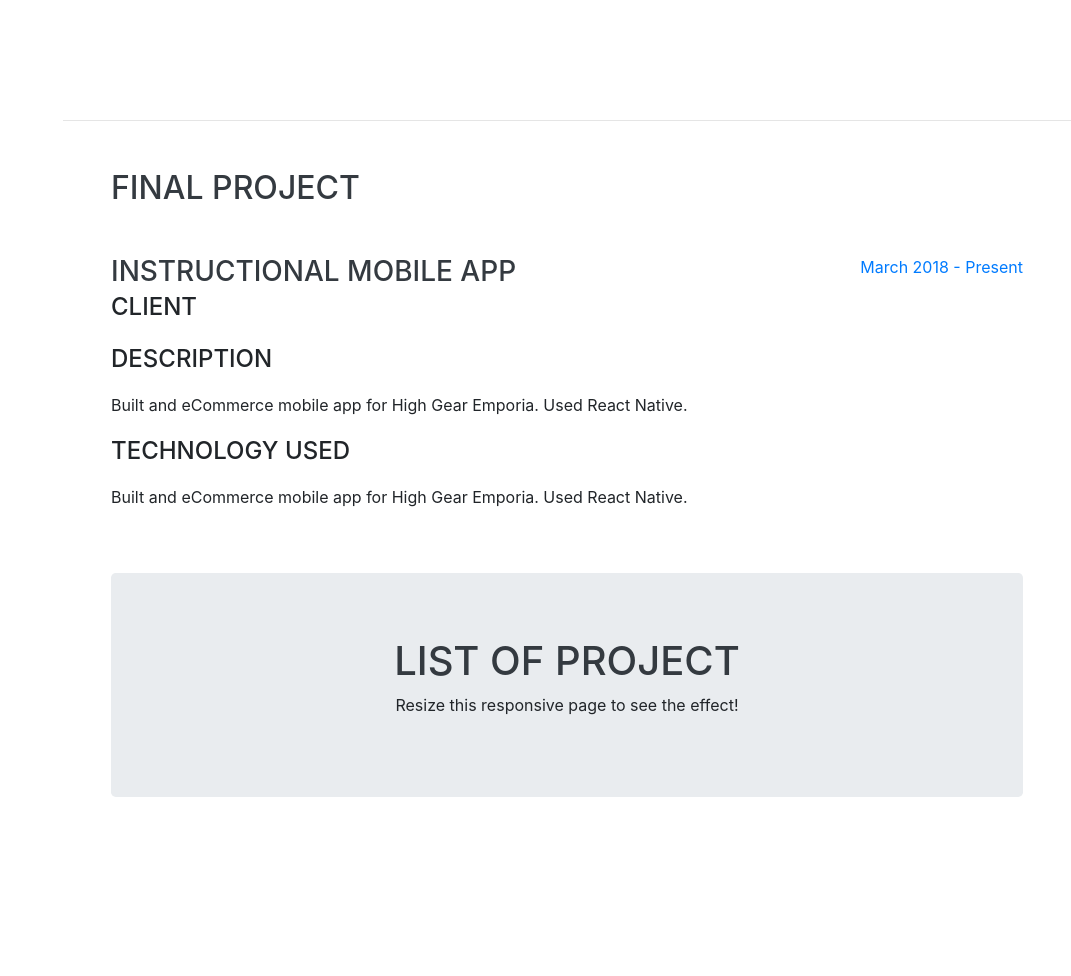
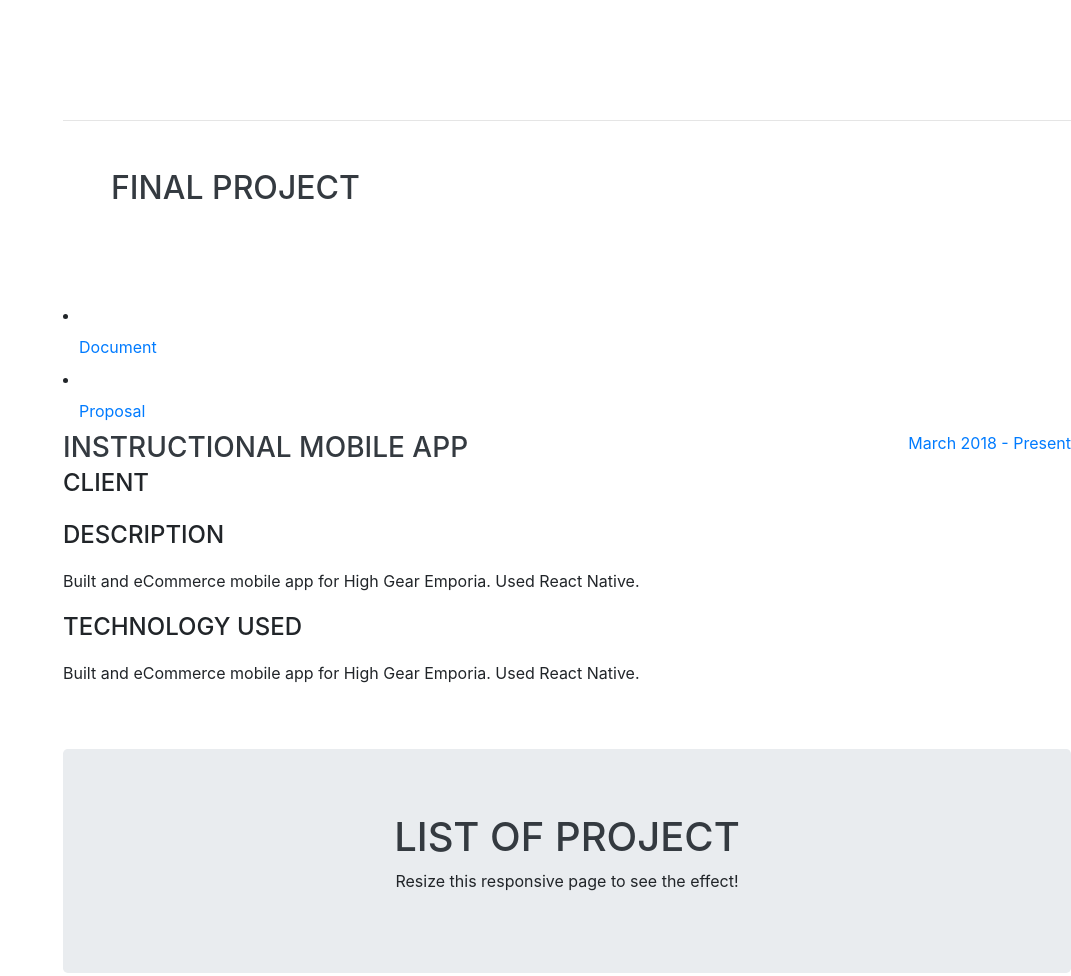
Before and after one commit to DanielAgbaji/DanielAgbaji.github.io, a website with bundled scripts: page project.html in a window 1280 px wide. Shown: the part 1480-2456 px from the top of the page, without its empty margins (209-1280 px from the left). Before the commit the page ends 2401 px from the top, so only its background shows below. Built offline with nearby package versions, Linux system fonts and the light colour scheme; a web font is replaced by a local one.

Commit message:
here is another commit

```diff
--- a/project.html
+++ b/project.html
@@ -216,9 +216,17 @@
 
     <hr class="m-0">
 
-    <section class="resume-section p-3 p-lg-5 d-flex justify-content-center" id="final project">
+    <li class="resume-section p-3 p-lg-5 d-flex justify-content-center" id="final project">
       <div class="w-100">
         <h2 class="mb-5">Final Project</h2>
+      </li>
+      <li class="nav-item">
+        <a class="nav-link js-scroll-trigger" href="#">Document <span class="sr-only">(current)</span></a>
+      </li>
+      <li class="nav-item">
+        <a class="nav-link js-scroll-trigger" href="#">Proposal</a>
+      </li>
+      </li>
 
         <div class="resume-item d-flex flex-column flex-md-row justify-content-between mb-5">
           <div class="resume-content">
```
